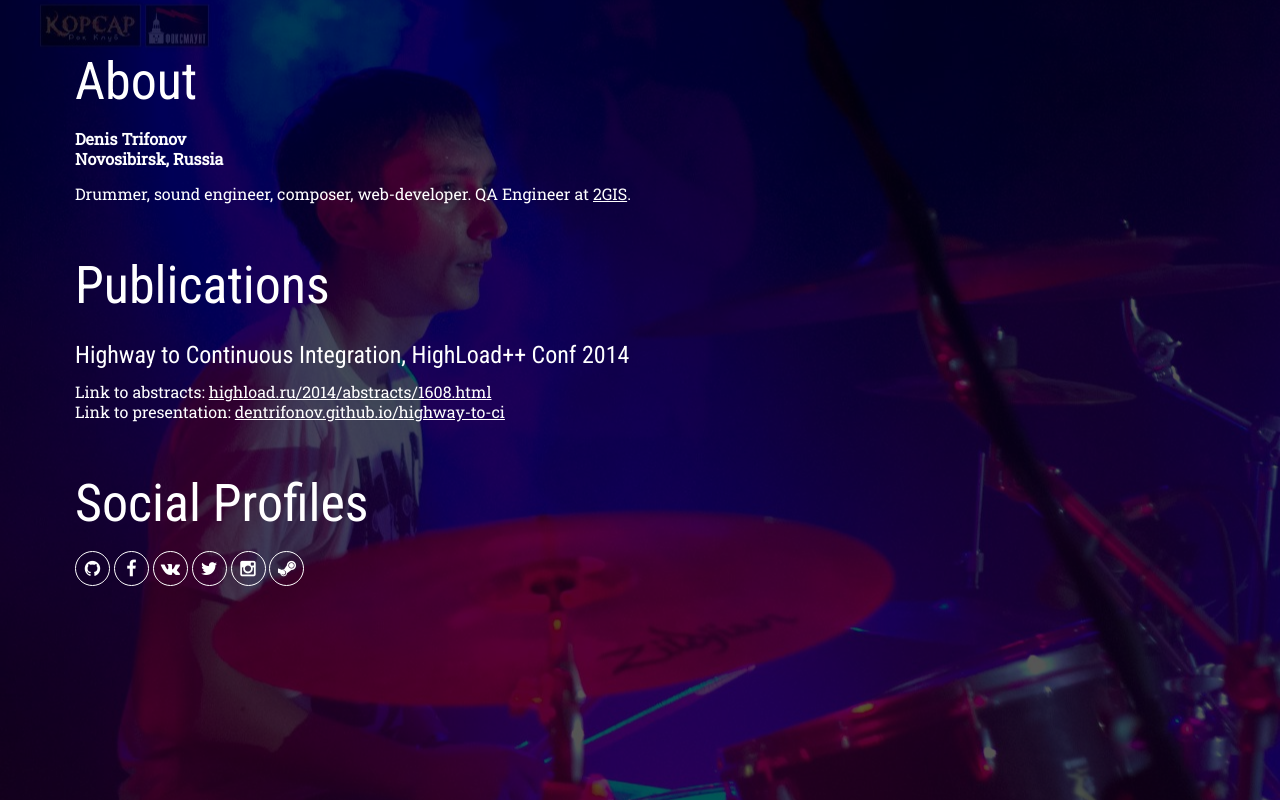
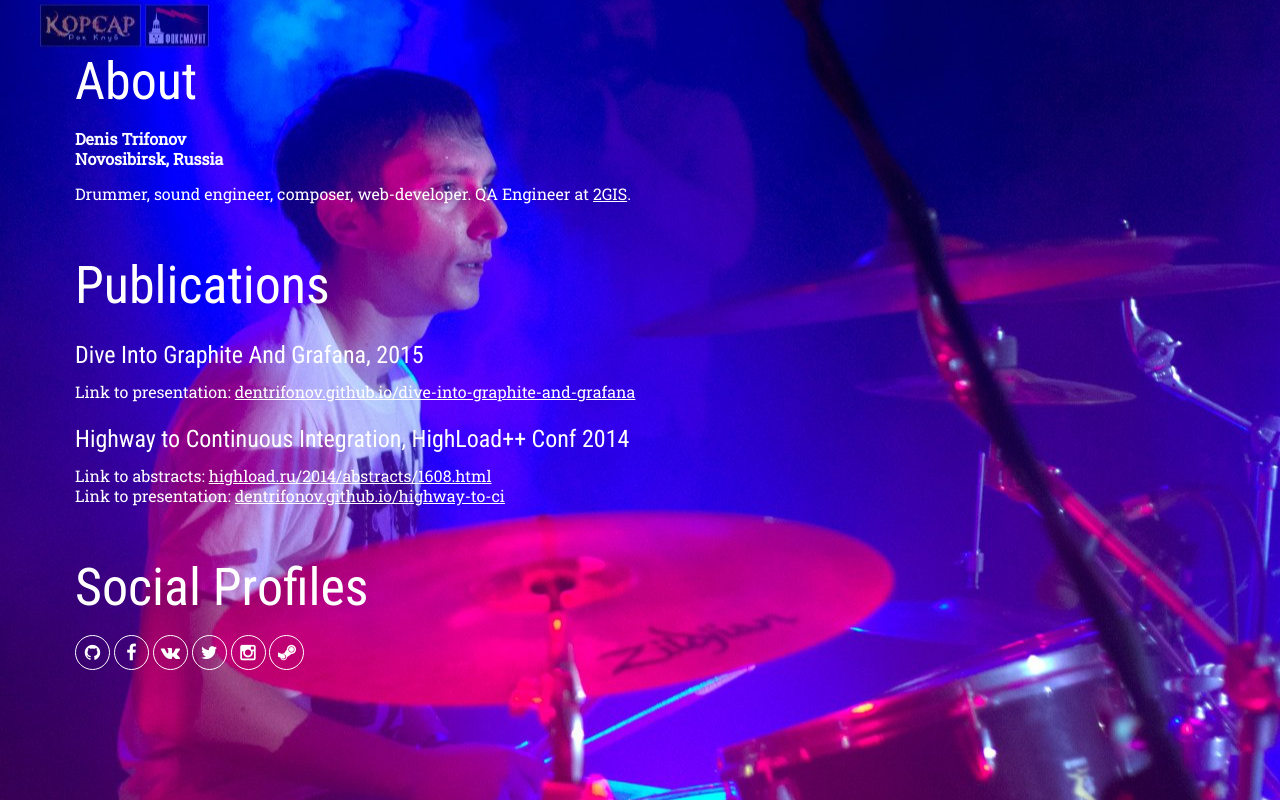
Before and after one commit to denbroit/denbroit.github.io, a plain HTML site: page index.html in a window 1280 px wide. Drawn offline with Linux system fonts and the light colour scheme.

Commit message:
Add new publication

```diff
--- a/index.html
+++ b/index.html
@@ -11,7 +11,8 @@
 	<link href='//fonts.googleapis.com/css?family=Roboto+Condensed&subset=latin,cyrillic' rel='stylesheet' type='text/css'>
 	<style>
 		body {
-			background: url(img/background.jpg) 50% no-repeat fixed; background-size: cover;
+			background: url(img/background.jpg) 50% no-repeat fixed;
+			background-size: cover;
 			color: #fff;
 		}
 		p a {
@@ -30,7 +31,9 @@
 			font-size: 16px;
 		}
 		.main {
-			background-color: rgba(0,0,0,0.66);
+			background: url(img/background.jpg) 50% no-repeat fixed;
+			background-size: cover;
+			color: #fff;
 		}
 		.uk-icon-button {
 			background: none;
@@ -50,8 +53,8 @@
 		ga('send', 'pageview');
 	</script>
 </head>
-<body>
-	<div class="main uk-height-viewport">
+<body class="uk-height-viewport">
+	<div class="main">
 		<div class="uk-container uk-container-center">
 			<div class="uk-grid">
 				<div class="uk-width-1-1 uk-margin-large-top">
@@ -61,13 +64,17 @@
 				</div>
 				<div class="uk-width-1-1 uk-margin-large-top">
 					<h2 class="uk-heading-large">Publications</h2>
+					<h3>Dive Into Graphite And Grafana, 2015</h3>
+					<p>
+						Link to presentation: <a href="https://dentrifonov.github.io/dive-into-graphite-and-grafana/" target="_blank" title="Dive Into Graphite And Grafana Presentation">dentrifonov.github.io/dive-into-graphite-and-grafana</a>
+					</p>
 					<h3>Highway to Continuous Integration, HighLoad++ Conf 2014</h3>
 					<p>
-						Link to abstracts: <a href="http://www.highload.ru/2014/abstracts/1608.html" target="_blank">highload.ru/2014/abstracts/1608.html</a><br>
-						Link to presentation: <a href="https://dentrifonov.github.io/highway-to-ci/" target="_blank">dentrifonov.github.io/highway-to-ci</a>
+						Link to abstracts: <a href="http://www.highload.ru/2014/abstracts/1608.html" target="_blank" title="Highway to Continuous Integration Abstracts">highload.ru/2014/abstracts/1608.html</a><br>
+						Link to presentation: <a href="https://dentrifonov.github.io/highway-to-ci/" target="_blank" title="Highway to Continuous Integration Presentation">dentrifonov.github.io/highway-to-ci</a>
 					</p>
 				</div>
-				<div class="uk-width-1-1 uk-margin-large-top">
+				<div class="uk-width-1-1 uk-margin-large-top uk-margin-large-bottom">
 					<h2 class="uk-heading-large">Social Profiles</h2>
 					<a href="https://github.com/dentrifonov" class="uk-icon-button uk-icon-github"></a>
 					<a href="https://www.facebook.com/dentrifonov" class="uk-icon-button uk-icon-facebook"></a>
```
Also changed, not shown: 1 other file.
